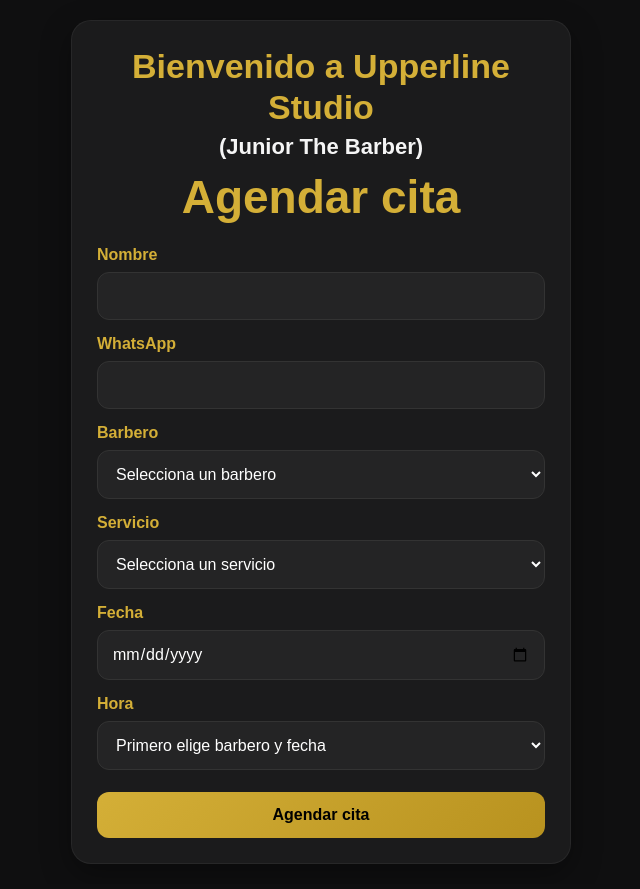
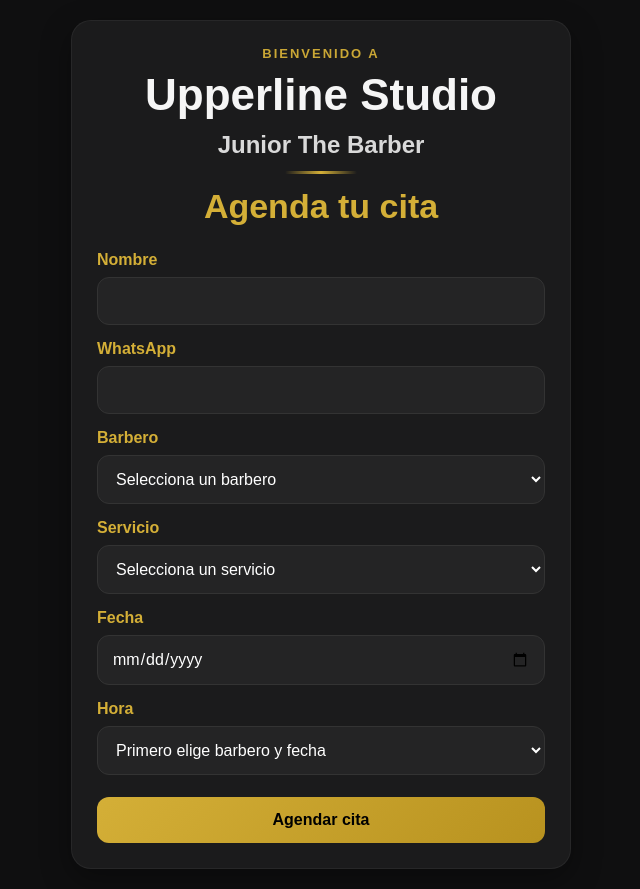
Before and after one commit to citas-barberia/barberia-junior, a Flask app: template templates/index.html in a window 1280 px wide. Shown: the whole page, without its empty margins (319-959 px from the left). Before the commit the page ends 864 px from the top, so only its background shows below. Run offline with Flask 3, Linux system fonts and the light colour scheme; the template is opened without the code that fills it, so the values that code supplies are empty.

Commit message:
cambio de titulo calido

```diff
--- a/templates/index.html
+++ b/templates/index.html
@@ -93,38 +93,57 @@
 
 .hero-title {
     text-align: center;
-    margin-bottom: 24px;
+    margin-bottom: 26px;
 }
 
-.bienvenida {
+.eyebrow {
+    color: #D4AF37;
+    font-size: 13px;
+    font-weight: 800;
+    letter-spacing: 2px;
+    text-transform: uppercase;
+    margin-bottom: 10px;
+    opacity: 0.95;
+}
+
+.main-title {
+    color: #f5f5f5;
+    font-size: clamp(28px, 5vw, 44px);
+    font-weight: 900;
+    line-height: 1.08;
+    margin-bottom: 12px;
+}
+
+.divider {
+    width: 72px;
+    height: 3px;
+    background: linear-gradient(90deg, transparent, #D4AF37, transparent);
+    margin: 0 auto 14px auto;
+    border-radius: 999px;
+}
+
+.title-caption {
     color: #D4AF37;
     font-size: clamp(22px, 4vw, 34px);
     font-weight: 800;
-    line-height: 1.2;
-    margin-bottom: 6px;
+    line-height: 1.1;
 }
-
-.subtitulo {
-    color: #f5f5f5;
-    font-size: clamp(16px, 2.8vw, 22px);
-    font-weight: 600;
+.sub-brand {
+    color: #d9d9d9;
+    font-size: clamp(18px, 3vw, 24px);
+    font-weight: 700;
     margin-bottom: 12px;
-}
-
-.titulo-cita {
-    color: #D4AF37;
-    font-size: clamp(26px, 5vw, 46px);
-    font-weight: 900;
-    line-height: 1.1;
 }
 </style>
 </head>
 <body>
 <div class="container">
-    <div class="hero-title">
-    <div class="bienvenida">Bienvenido a Upperline Studio</div>
-    <div class="subtitulo">(Junior The Barber)</div>
-    <div class="titulo-cita">Agendar cita</div>
+   <div class="hero-title">
+    <div class="eyebrow">Bienvenido a</div>
+    <div class="main-title">Upperline Studio</div>
+    <div class="sub-brand">Junior The Barber</div>
+    <div class="divider"></div>
+    <div class="title-caption">Agenda tu cita</div>
 </div>
 
     {% with messages = get_flashed_messages() %}
```
